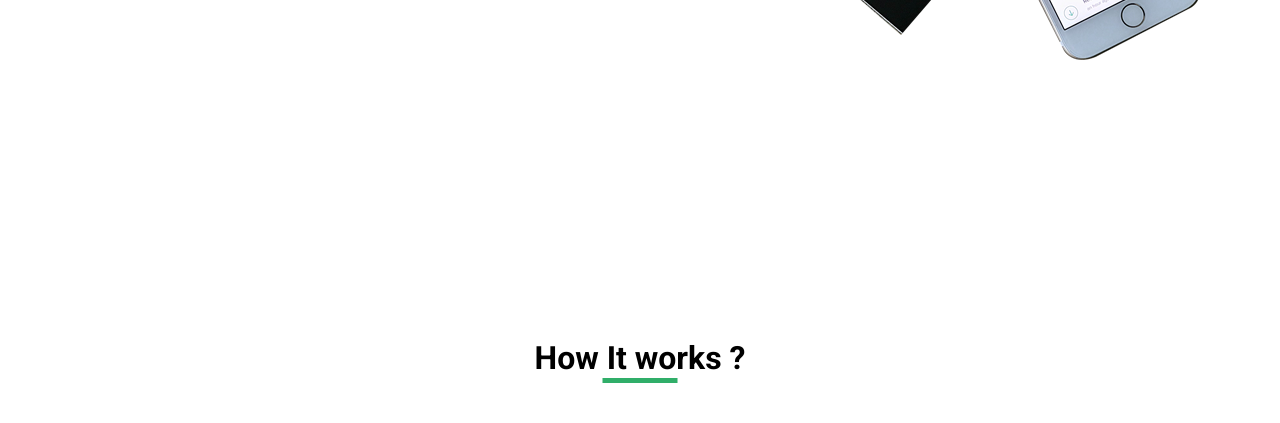
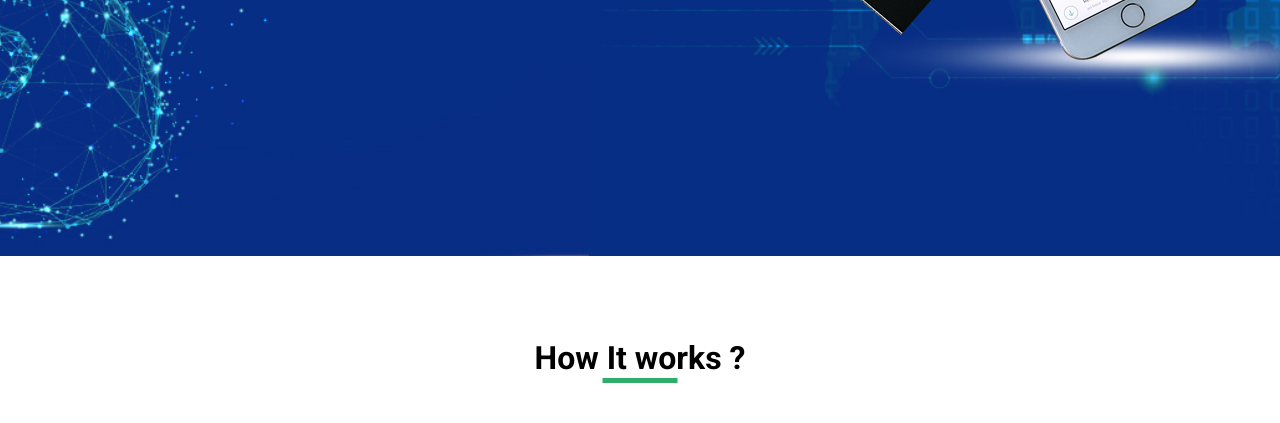
Before and after one commit to hmimran031/wit_Cryptop, a plain HTML site: page index.html in a window 1280 px wide. Shown: the part 535-958 px from the top of the page. Drawn offline with Linux system fonts and the light colour scheme.

Commit message:
Update style.css

```diff
--- a/css/style.css
+++ b/css/style.css
@@ -166,7 +166,7 @@ a {
 
 /* slider section start*/
 .slider {
-  background-image: url(./image/hero-bg.jpg);
+  background-image: url(../image/hero-bg.jpg);
   background-repeat: no-repeat;
   background-position: center;
   background-size: cover;
```
